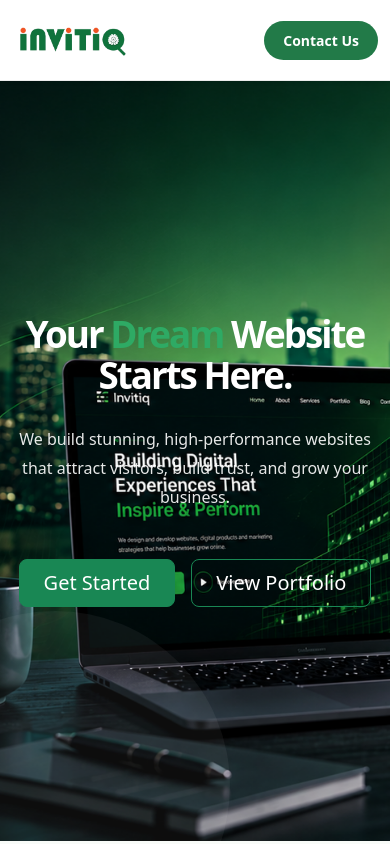
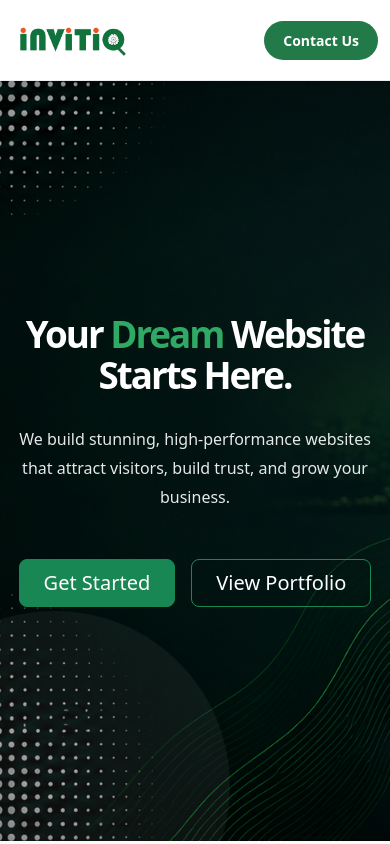
Before and after one commit to InvitiqSolutions/invitiq-web, an Angular app: page / in a window 390 px wide. Shown: the top 844 px of the page. Built offline with nearby package versions, Linux system fonts and the light colour scheme.

Commit message:
Updated hero bg mobile responsive

```diff
--- a/src/app/components/home/home.component.css
+++ b/src/app/components/home/home.component.css
@@ -44,7 +44,7 @@
 @media (max-width: 768px) {
     .hero-section {
         min-height: 90vh;
-        background-position: 65% center;
+        background-position: 5% center;
     }
 
     .hero-section::before {
```
